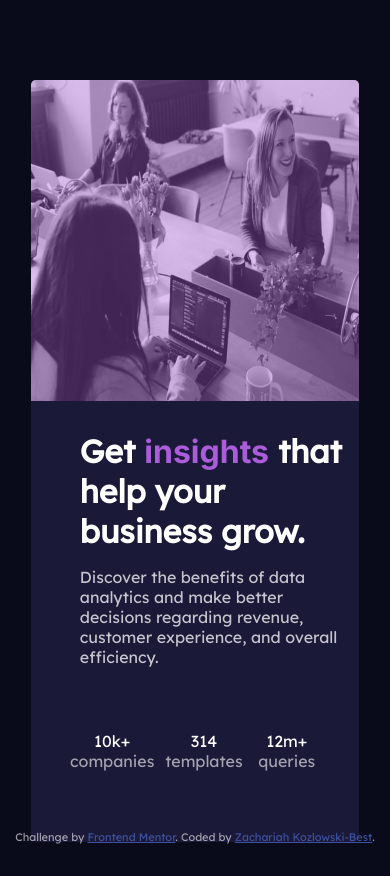
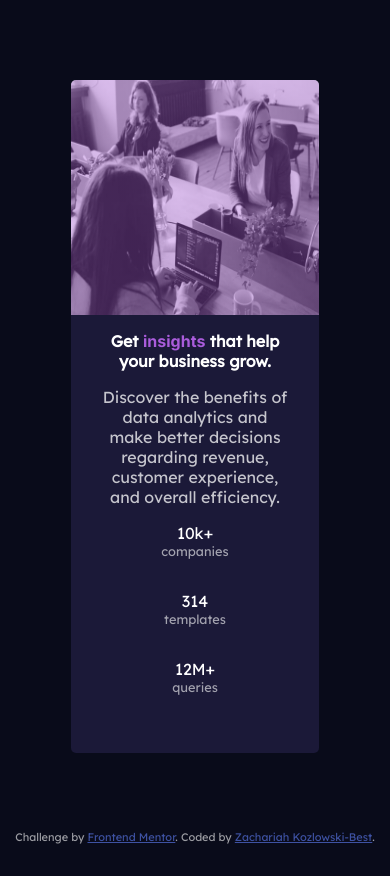
Before and after one commit to zach7815/Frontend-Mentor-C-Stats-Prev, a plain HTML site: page index.html in a window 390 px wide. Before the commit the page ends 844 px from the top, so only its background shows below. Drawn offline with Linux system fonts and the light colour scheme.

Commit message:
finihed media queries making the page responsive and properly sized for all phone sizes available on chrome testing

```diff
--- a/index.html
+++ b/index.html
@@ -24,7 +24,7 @@
 <div class="fullStats">
   <p class="stats">10k+ <span class="stat-head">companies</span> </p>
   <p class="stats">314 <span class="stat-head">templates</span> </p>
-  <p class="stats">12m+ <span class="stat-head"> queries</span> </p>
+  <p class="stats">12M+ <span class="stat-head"> queries</span> </p>
 </div>
 </div>
  <div class="cover">
--- a/styles.css
+++ b/styles.css
@@ -48,7 +48,8 @@ body {
 .text {
   width: 25%;
   background-color: hsl(244, 38%, 16%);
-  height: 446px;
+  height: 31.188rem;
+  max-height: 446px;
   border-radius: 5px 0 0 5px;
   display: flex;
   flex-direction: column;
@@ -56,8 +57,7 @@ body {
   align-items: center;
   position: relative;
   bottom: 0.2%;
-  max-width: 399px;
-  /* min-width: 24.93rem; */
+  min-width: 22.5rem;
 }
 
 .fullStats {
@@ -86,6 +86,15 @@ body {
   border-radius: 0 5px 5px 0;
 }
 
+.stats {
+  display: flex;
+  flex-direction: column;
+  margin: 0 2rem 0 0;
+}
+.stat-head {
+  font-size: 1rem;
+}
+
 img {
   border-radius: 0 5px 5px 0;
 }
@@ -106,13 +115,21 @@ img {
 @media screen and (max-width: 940px) {
   .container {
     flex-direction: column-reverse;
+    margin: 0 0 2rem 0;
   }
 
   .text {
     height: 60vh;
-    width: 20%;
+    max-height: none;
+    width: 24.82rem;
     border-radius: 0 0 5px 5px;
+    text-align: center;
   }
+
+  .main-par {
+    width: 75%;
+  }
+
   .desktop-image {
     display: none;
   }
@@ -127,23 +144,49 @@ img {
     height: 100%;
     border-radius: 5px 5px 0px 0;
   }
+
+  .fullStats {
+    flex-direction: column;
+    padding: 1rem 2rem 2rem 2rem;
+  }
+
+  .stats {
+    margin: 0rem 2rem 2rem 2rem;
+    font-size: 2rem;
+  }
 }
 
 @media screen and (max-width: 420px) {
   .text {
-    height: 75vh;
-    width: 20.5rem;
-    min-width: none;
+    height: 52vh;
+    position: relative;
+    bottom: 3.2%;
+    width: 15.5rem;
+    min-width: 0;
   }
 
   .mobile-image {
-    width: 20.5rem;
-    height: 100%;
+    width: 15.5rem;
+    height: 90%;
   }
 
   .cover::after {
-    width: 20.5rem;
-    height: 100%;
+    width: 15.5rem;
+    height: 90%;
+  }
+  .heading {
+    font-size: 1rem;
+    width: 68%;
+  }
+
+  .heading,
+  .main-par {
+    margin: 1rem 0 0 0;
+  }
+
+  .main-para {
+    font-size: 0.8rem;
+    width: 91%;
   }
 
   .mobile-image,
@@ -151,4 +194,62 @@ img {
   .text {
     margin-top: 5rem;
   }
+  .stats {
+    font-size: 1rem;
+  }
+  .stat-head {
+    font-size: 0.8rem;
+  }
+
+  .fullStats {
+    margin: 2rem 2rem 2rem 2rem;
+  }
 }
+
+@media screen and (max-width: 420px) {
+  .container {
+    position: relative;
+    bottom: 2rem;
+  }
+
+  .fullStats {
+    margin: 0 2rem 2rem 2rem;
+  }
+}
+
+@media screen and (max-width: 360px) {
+  .heading {
+    font-size: 1rem;
+  }
+
+  .main-para {
+    font-size: 0.65rem;
+  }
+
+  .text {
+    bottom: 2rem;
+    font-size: 0.75rem;
+  }
+
+  .stats {
+    font-size: 0.8rem;
+    margin: 0rem 2rem 0.5rem 2rem;
+  }
+  .stat-head {
+    font-size: 0.65rem;
+  }
+
+  .fullStats {
+    margin: 1rem 2rem 0 2rem;
+    text-transform: uppercase;
+  }
+
+  .attribution {
+    font-size: 0.65rem;
+    width: 80%;
+    line-height: 1rem;
+    letter-spacing: 0.05rem;
+    left: 10%;
+    bottom: -1.5rem;
+  }
+}
```
